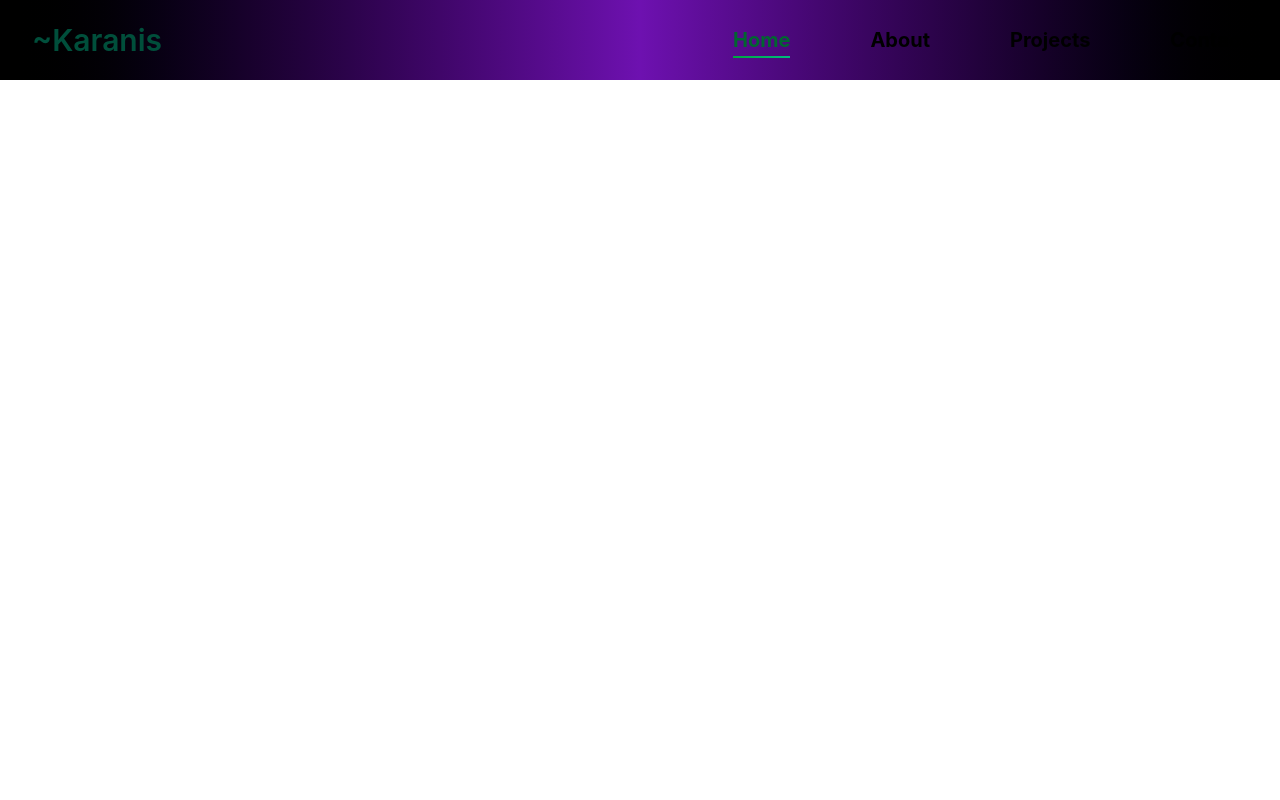
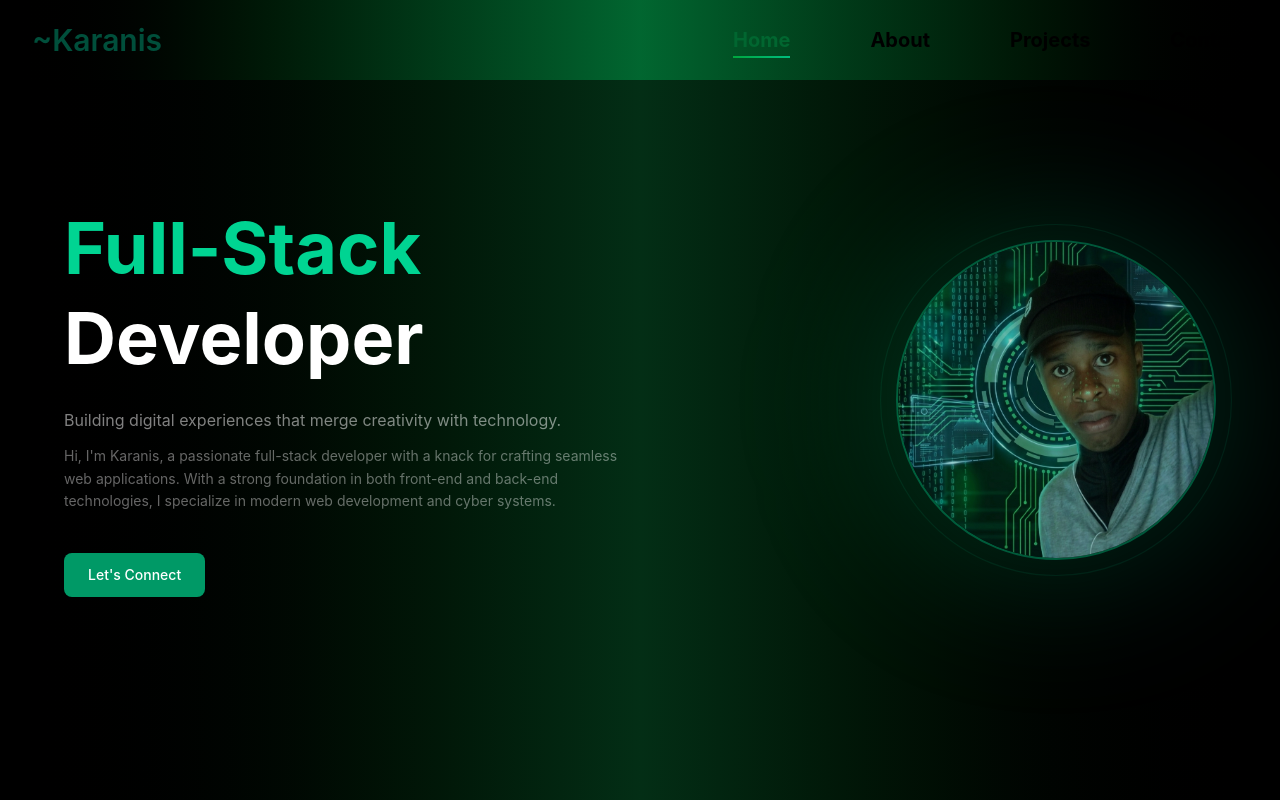
Before and after one commit to Bonfacek/dev-portfolio, a React (Vite) app: page / in a window 1280 px wide. Built offline with nearby package versions, Linux system fonts and the light colour scheme.

Commit message:
hero v-1

```diff
--- a/index.html
+++ b/index.html
@@ -2,7 +2,7 @@
 <html lang="en">
   <head>
     <meta charset="UTF-8" />
-    <link rel="icon" type="image/svg+xml" href="/favicon.svg" />
+    <link className="rounded-2xl" rel="icon" type="image/svg+xml" href="/karanis.png" />
     <meta name="viewport" content="width=device-width, initial-scale=1.0" />
     <title>dev-portfolio</title>
   </head>
--- a/src/App.tsx
+++ b/src/App.tsx
@@ -1,6 +1,7 @@
 // App.tsx
 import React, { useEffect, useState } from 'react';
 import Header from './components/Header';
+import Hero from './components/Hero';
 import './App.css';
 
 function App() {
@@ -32,6 +33,8 @@ function App() {
   return (
     <div className="bg-black dark:bg-black-900">
       <Header activeSection={activeSection} />
+      <Hero />
+
     </div>
   );
 }
--- a/src/components/Header.tsx
+++ b/src/components/Header.tsx
@@ -58,7 +58,7 @@ return (
           ? ' dark:bg-gray-900/90 backdrop-blur-md shadow-lg'
           : 'bg-transparent'
       }`}>
-        <nav className="mx-auto px-4 lg:px-8 flex items-center justify-between h-20 bg-linear-to-r from-black via-purple-800 to-black">
+        <nav className="mx-auto px-4 lg:px-8 flex items-center justify-between h-20 bg-linear-to-r from-black via-green-800 to-black">
 
           {/* Logo */}
           <div
--- /dev/null
+++ b/src/components/Hero.tsx
@@ -0,0 +1,50 @@
+import React from "react"
+
+const Hero: React.FC = () => {
+  return (
+    <section
+      id="home"
+      className="min-h-screen flex items-center bg-gradient-to-r from-black via-green-950 to-black px-4 lg:px-8"
+    >
+      <div className="flex flex-col md:flex-row items-center justify-between w-full max-w-6xl mx-auto gap-12">
+
+        {/* Left — Text */}
+        <div className="flex flex-col items-start max-w-xl">
+          <h1 className="text-6xl lg:text-7xl font-bold leading-tight mb-6">
+            <span className="text-emerald-400">Full-Stack</span>
+            <br />
+            <span className="text-white">Developer</span>
+          </h1>
+          <p className="text-white/50 text-base leading-relaxed mb-3">
+            Building digital experiences that merge creativity with technology.
+          </p>
+          <p className="text-white/40 text-sm leading-relaxed mb-10">
+          Hi, I'm Karanis, a passionate full-stack developer with a knack for crafting seamless web applications. With a strong foundation in both front-end and back-end technologies, I specialize in modern web development and cyber systems.
+          </p>
+         <a
+            href="#contact"
+            className="px-6 py-3 bg-emerald-600 hover:bg-emerald-500 text-white text-sm font-medium rounded-lg transition-colors duration-300"
+          >
+            Let's Connect
+          </a>
+        </div>
+
+        {/* Right — Circular image */}
+        <div className="flex-shrink-0 relative">
+          <div className="absolute inset-0 rounded-full bg-emerald-500/20 blur-3xl scale-110" />
+          <div className="relative w-64 h-64 lg:w-80 lg:h-80 rounded-full overflow-hidden border-2 border-emerald-500/40">
+            <img
+              src="/karanis.png"
+              alt="Karanis"
+              className="w-full h-full object-cover"
+            />
+          </div>
+          <div className="absolute inset-0 rounded-full border border-emerald-500/10 scale-110" />
+        </div>
+
+      </div>
+    </section>
+  )
+}
+
+export default Hero
```
Also changed, not shown: public/karanis.png (added), src/components/About.tsx (added).
